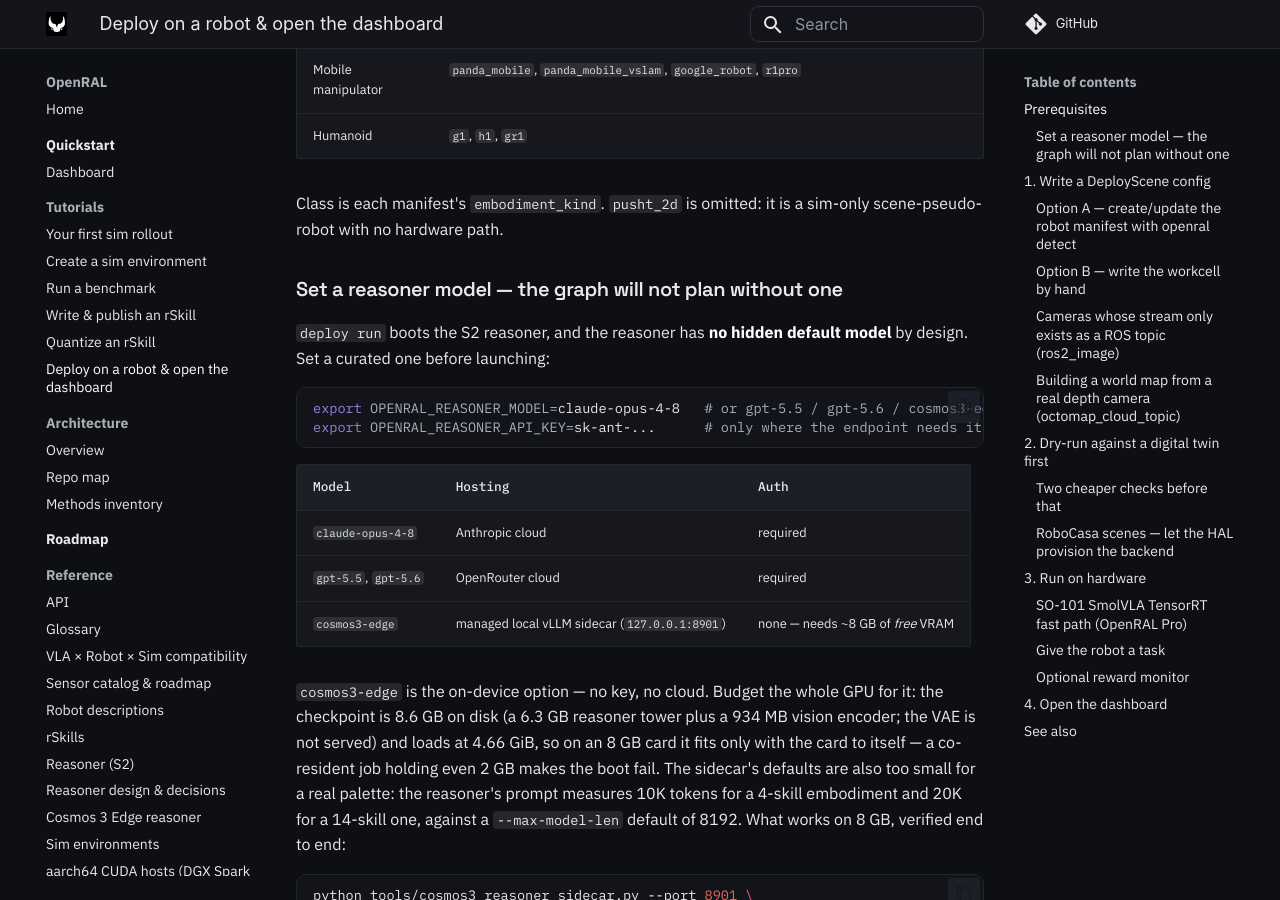
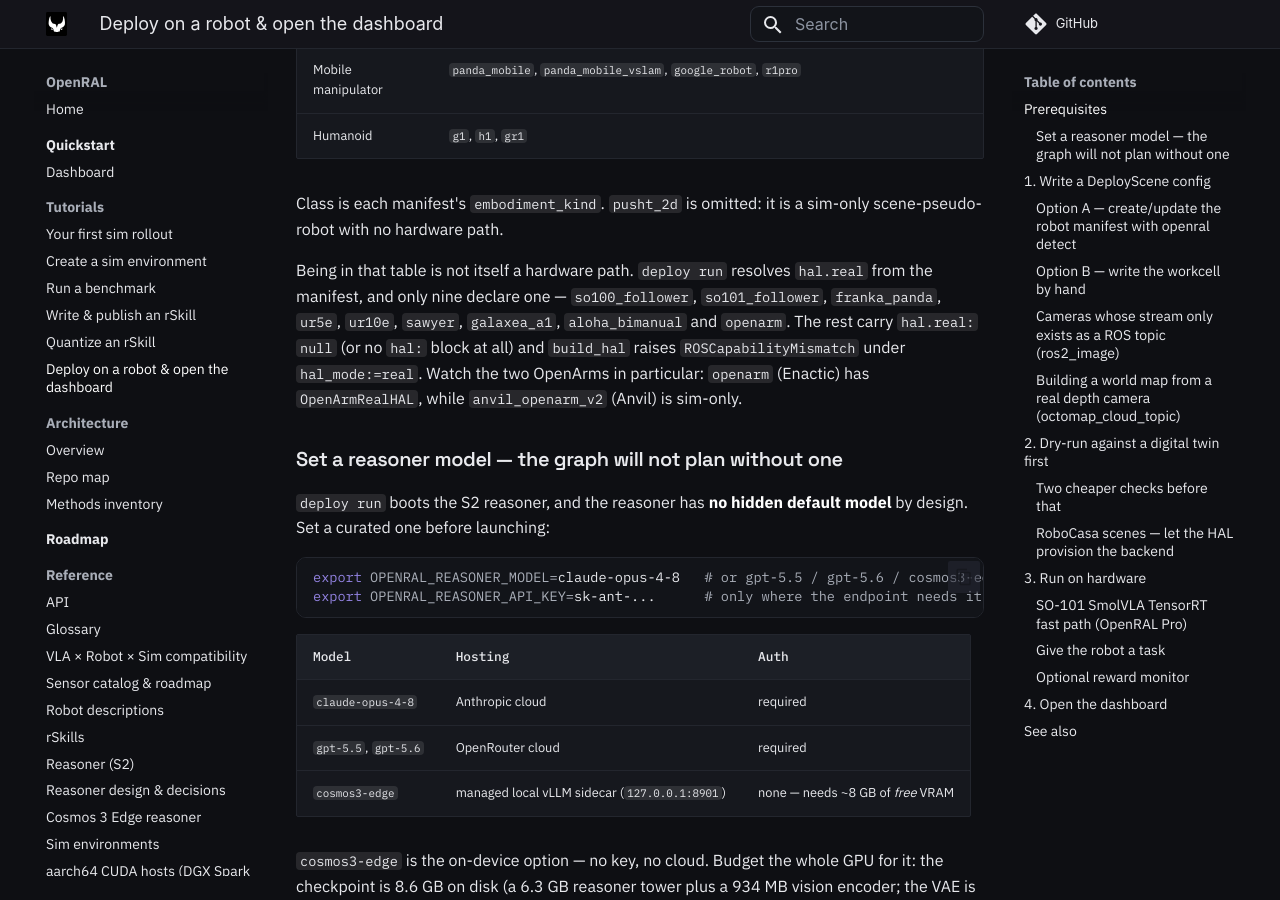
Before and after one commit to OpenRAL/openral, an MkDocs documentation site: the page built from docs/tutorials/deploy/deploy-run-and-dashboard.md, in a window 1280 px wide and 900 px high, scrolled down 775 px. Built offline with MkDocs 1.6.1 and Material for MkDocs 9.7.7, drawn with Linux system fonts in a browser that asks for light colours; comment, search, counter and statistics services are not loaded; some of the changed text lies outside the part shown.

Commit message:
docs: correct real-hardware readiness claims for OpenArm, ALOHA and Sawyer
`docs/reference/robots.md` and `docs/roadmap/index.md` both described the
Enactic OpenArm v2 as sim-only. It has not been for a while:
`robots/openarm/robot.yaml` declares
`hal.real: openral_hal.openarm_real:OpenArmRealHAL`, that class is a real
ros2_control adapter over `openarm_bringup`'s four controllers and the
Damiao CAN FD buses, and `tests/hil/test_openarm_can_live.py` passes both
its transport gates and the motor round-trip on the wired arm. Says so
now, and says just as plainly what is *not* covered: nothing in CI runs
`tests/hil/`, no real-HW OpenArm deploy scene ships in-tree, and there is
no end-to-end policy rollout on the arm. `anvil_openarm_v2` (Anvil) is a
different manifest with `hal.real: null` and stays sim-only.

Two more claims the code contradicted, both in the same table:

* ALOHA read `✓ sim · ✓ HW`, but there is no physical ALOHA rig and
  `tests/hil/test_aloha.py` is gated on a `lab-aloha` runner that is not
  registered — the repo state map has it `blue` for exactly that reason.
* Sawyer read `real-HW HAL planned (#57)`, but `SawyerRealHAL` landed in
  `python/hal/src/openral_hal/sawyer_real.py` and the manifest points at
  it; what is missing is the robot, not the adapter.

M3 conflated two different blockers. Split: OpenArm and Galaxea A1 are
verified on real hardware today (by hand, never in CI); UR5e/UR10e/
Franka/Sawyer/ALOHA are blocked on absent rigs rather than on runners;
and the SO-100/SO-101 and RealSense (D435) HIL gates were *removed*, not
never written.

The deploy tutorial's manifest table implied every listed `robot_id` has
a hardware path. Only nine declare `hal.real`; the rest raise
`ROSCapabilityMismatch` under `hal_mode:=real`. The `octomap_cloud_topic`
caveat already documented the silent-empty-map failure — it now points at
the two shipped OpenArm scenes that set the pair, and the one that
deliberately leaves the leg off.

Docs only: no code, launch file, manifest or test changed. The repo state
map is already accurate (#286) and needs no edit.

Co-Authored-By: Claude Opus 5 (1M context) <noreply@anthropic.com>
Claude-Session: https://claude.ai/code/session_01Kpg1re7sUjrujitpoNphHG
Signed-off-by: Adrian <adrianllopart@gmail.com>

````diff
--- a/docs/tutorials/deploy/deploy-run-and-dashboard.md
+++ b/docs/tutorials/deploy/deploy-run-and-dashboard.md
@@ -32,6 +32,14 @@ The in-tree manifests are:
 
 Class is each manifest's `embodiment_kind`. `pusht_2d` is omitted: it is a
 sim-only scene-pseudo-robot with no hardware path.
+
+Being in that table is not itself a hardware path. `deploy run` resolves
+`hal.real` from the manifest, and only nine declare one — `so100_follower`,
+`so101_follower`, `franka_panda`, `ur5e`, `ur10e`, `sawyer`, `galaxea_a1`,
+`aloha_bimanual` and `openarm`. The rest carry `hal.real: null` (or no `hal:`
+block at all) and `build_hal` raises `ROSCapabilityMismatch` under
+`hal_mode:=real`. Watch the two OpenArms in particular: `openarm` (Enactic) has
+`OpenArmRealHAL`, while `anvil_openarm_v2` (Anvil) is sim-only.
 
 ### Set a reasoner model — the graph will not plan without one
 
@@ -219,6 +227,14 @@ runtime:
   # zed_wrapper's own registered cloud. RealSense: /camera/depth/color/points.
   octomap_cloud_topic: /zed/zed_node/point_cloud/cloud_registered
 ```
+
+Both shipped OpenArm scenes make the choice explicitly, and they are the two
+worked examples: [`scenes/deploy/openarm_zed_octomap.yaml`](https://github.com/OpenRAL/openral/blob/master/scenes/deploy/openarm_zed_octomap.yaml)
+sets `enable_octomap` and `octomap_cloud_topic` together, and
+[`scenes/deploy/openarm_tabletop.yaml`](https://github.com/OpenRAL/openral/blob/master/scenes/deploy/openarm_tabletop.yaml)
+pins `enable_octomap: false` rather than inherit the auto-enable that the
+manifest's `head_zed` depth `SensorSpec` would otherwise trigger. Copy one of
+them; never leave the pair half-set.
 
 That is deliberate reuse rather than a new node: `zed_wrapper` (and the RealSense
 and Orbbec drivers) already stereo-match and project on the GPU, so composing a
````
Also changed, not shown: docs/reference/robots.md (+3 -3 lines), docs/roadmap/index.md (+3 -2 lines).
